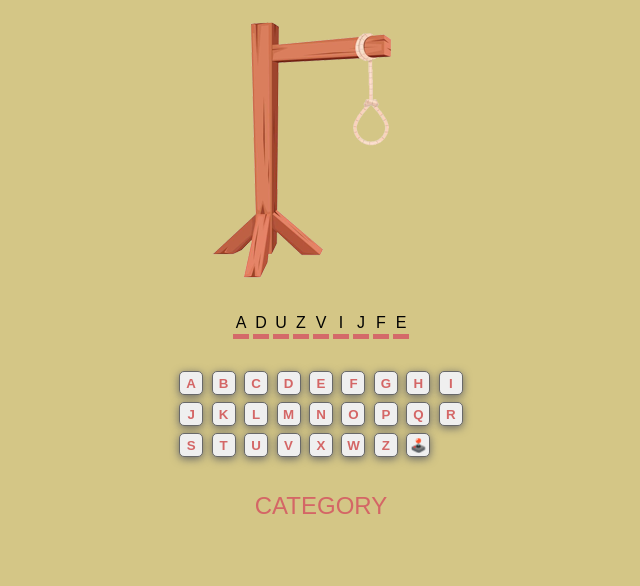
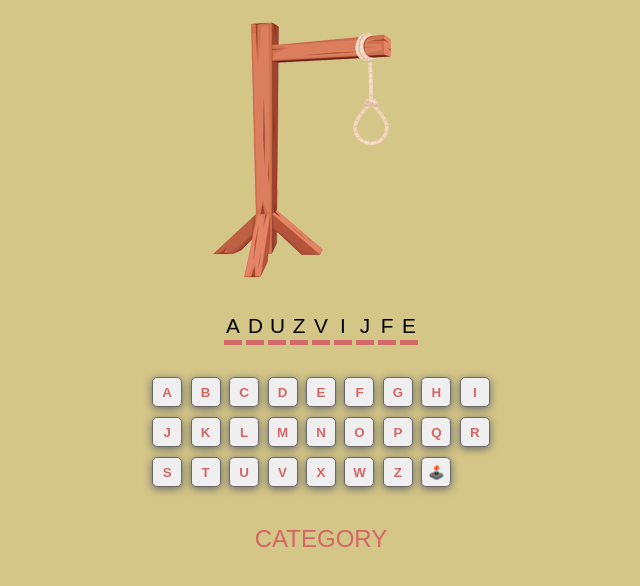
Before and after one commit to ViniciusEderman/HangmanGameWithJavaScript, a plain HTML site: page views/index.html in a window 1280 px wide. Shown: the whole page, without its empty margins (319-959 px from the left). Drawn offline with Linux system fonts and the light colour scheme; a web font is replaced by a local one.

Commit message:
update css

```diff
--- a/public/css/style.css
+++ b/public/css/style.css
@@ -56,7 +56,7 @@ body{
     width: 24px;
     height: 24px;
     margin: 2px;
-    margin-bottom: 5px;
+    margin-bottom: 8px;
     cursor: pointer;
     box-shadow: 0px 2px 8px dimgray;
     border-radius: 5px;
@@ -76,3 +76,29 @@ body{
     font-family: 'Akshar', sans-serif;;
 
 }
+
+@media (min-width: 321px) {
+    .keys button{
+        width: 25px;
+        height: 25px;
+    }
+    #category{
+        font-size: 1.2em;
+    }
+}
+
+@media (min-width: 376px) {
+    .keys button{
+        width: 30px;
+        height: 30px;
+    }
+    #secret-word{
+        font-size: 1.3em;
+    }
+    .letters{
+        width: 18px;
+    }
+    #category{
+        font-size: 1.5em;
+    }
+}
```
